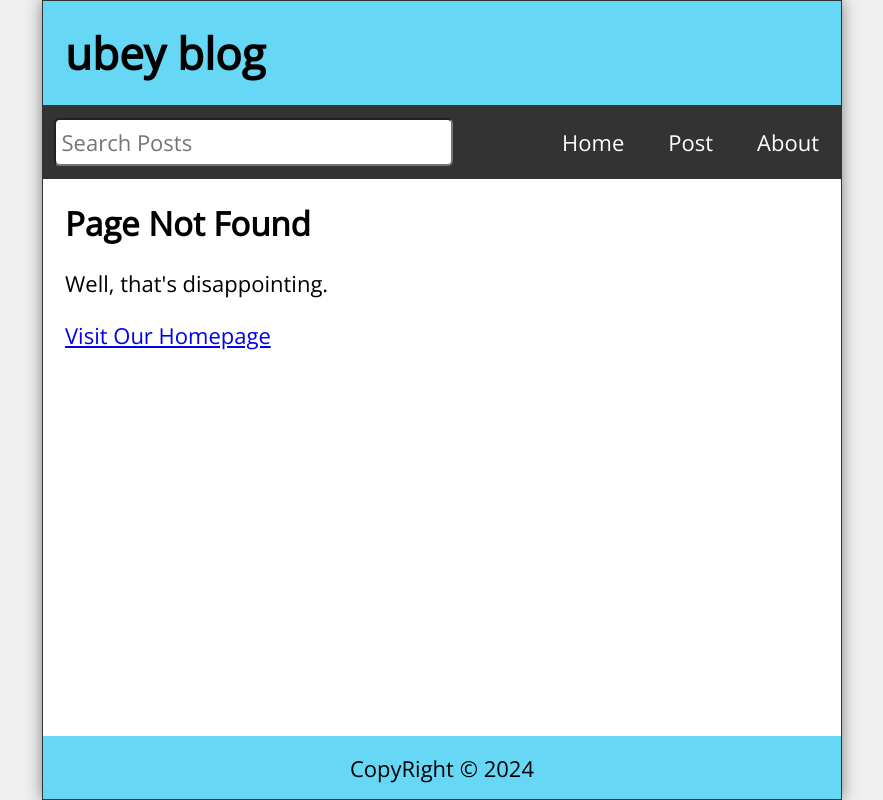
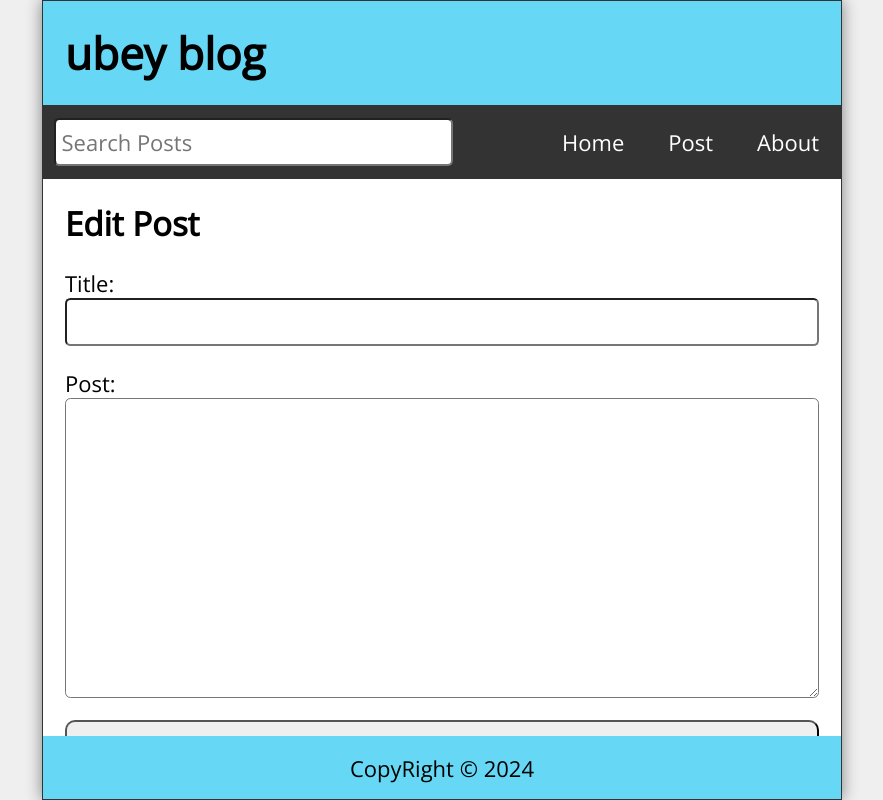
Before and after one commit to ubeysaab/ReactBlog, a React (Vite) app: page /edit/1 in a window 1280 px wide. Before the commit this address had no page. Shown: the whole page, without its empty margins (198-1081 px from the left). Built offline with nearby package versions, Linux system fonts and the light colour scheme; data requests are answered from the project's data file.

Commit message:
:construction: mockingUp all CRUD operations

```diff
--- /dev/null
+++ b/src/Routes/EditPost.jsx
@@ -0,0 +1,51 @@
+import { useEffect } from "react";
+import { useParams, Link } from "react-router-dom";
+
+function EditPost({
+  posts,
+  handleEdit,
+  editBody,
+  setEditBody,
+  editTitle,
+  setEditTitle,
+}) {
+  // * The Id comes out of the params is string
+  const { id } = useParams();
+
+  const post = posts.find((post) => post.id == id);
+  useEffect(() => {
+    if (post) {
+      setEditBody(post.body);
+      setEditTitle(post.title);
+    }
+    // todo : adding post  and setEdits
+  }, []);
+  console.log(post);
+  return (
+    <main className="NewPost">
+      <h2>Edit Post</h2>
+      <form className="newPostForm" onSubmit={(e) => e.preventDefault()}>
+        <label htmlFor="postTitle">Title:</label>
+        <input
+          id="postTitle"
+          type="text"
+          required
+          value={editTitle}
+          onChange={(e) => setEditTitle(e.target.value)}
+        />
+        <label htmlFor="postBody">Post:</label>
+        <textarea
+          id="postBody"
+          required
+          value={editBody}
+          onChange={(e) => setEditBody(e.target.value)}
+        />
+        <button type="submit" onClick={() => handleEdit(id)}>
+          Submit
+        </button>
+      </form>
+    </main>
+  );
+}
+
+export default EditPost;
--- a/src/Routes/PostPage.jsx
+++ b/src/Routes/PostPage.jsx
@@ -1,7 +1,7 @@
 import React from 'react'
-import { Link,useParams } from 'react-router-dom'
-function PostPage({posts,handleDelete}) {
-
+import { Link,useNavigate,useParams } from 'react-router-dom'
+function PostPage({posts,handleDelete,handleEdit}) {
+  let navigate = useNavigate()
   let {id} = useParams();
   // params will return object  return string by the way
   const post = posts.find(post => post.id == id);
@@ -22,6 +22,9 @@
 
             Delete
           </button>
+
+
+          <button onClick={()=>navigate(`/edit/${id}`)}>Edit </button>
           </>
         }
       </article>
--- a/src/Routes/Views.jsx
+++ b/src/Routes/Views.jsx
@@ -1,10 +1,12 @@
 import { useEffect, useState } from "react";
+
 import Home from "./Home";
 import NewPost from "./NewPost";
 import PostPage from "./PostPage";
 import About from "./About";
 import Missing from "./Missing";
 import { Routes, Route, BrowserRouter, useNavigate } from "react-router-dom";
+import EditPost from "./EditPost";
 
 import { format } from "date-fns";
 
@@ -13,18 +15,80 @@
 import Nav from "../Components/Nav";
 import Footer from "../Components/Footer";
 
-import api from "../api/posts"
+import api from "../api/posts"; //! here we import the API so we can use it in our application
 
 function Views() {
-  const [posts, setPosts] = useState([])
+  const [posts, setPosts] = useState([]);
+  let navigate = useNavigate();
+  console.log(posts);
+  useEffect(() => {
+    async function getData() {
+      try {
+        let response = await api.get("/posts");
+        console.log(response);
+        setPosts(response.data);
+      } catch (error) {
+        if (error.response) {
+          // The request was made and the server responded with a status code
+          // that falls out of the range of 2xx
+          console.log(error.response.data);
+          console.log(error.response.status);
+          console.log(error.response.headers);
+        } else if (error.request) {
+          // The request was made but no response was received
+          // `error.request` is an instance of XMLHttpRequest in the browser and an instance of
+          // http.ClientRequest in node.js
+          console.log(error.request);
+        } else {
+          // Something happened in setting up the request that triggered an Error
+          console.log("Error", error.message);
+        }
+      }
+    }
+    getData();
+  }, []);
+  const [editBody, setEditBody] = useState("");
+  const [editTitle, setEditTitle] = useState("");
 
+  async function handleEdit(id) {
+    const datetime = format(new Date(), "MMMM dd, yy pp");
 
-  useEffect(()=>{
-   async function getData(){
+    const updatedPost = { id, title: editTitle, datetime, body: editBody };
     try {
-      let response = await api.get("/posts");
-      console.log(response)
-      setPosts(response.data)
+      // * we using patch if we updating
+      //// api.patch(`/posts/${id}`)
+      //*specific field  but here we replace the entire post
+      const response = await api.put(`/posts/${id}`, updatedPost);
+
+      // * just for where post id match  we pass in the new data which is the updated post
+
+      // console.log(response);
+      setEditBody("");
+      setEditTitle("");
+      console.log("Redirecting should work");
+      setPosts(prev => {
+        return (
+          prev.map(post=> { return post.id == id ?{...response.data}:post})
+        )
+      })
+
+      // console.log("I'm the response U need : ", { ...response.data }.title);
+      navigate("/");
+    } catch (error) {
+      console.log(`Error : ${error.message}`);
+    }
+  }
+
+  async function handleDelete(id) {
+    // * For FrontEnd
+    let newPosts = posts.filter((post) => post.id != id);
+    setPosts(newPosts);
+    navigate("/");
+
+    // * for BackEnd
+    try {
+      let response = await api.delete(`/posts/${id}`);
+      console.log(response.status);
     } catch (error) {
       if (error.response) {
         // The request was made and the server responded with a status code
@@ -39,21 +103,9 @@
         console.log(error.request);
       } else {
         // Something happened in setting up the request that triggered an Error
-        console.log('Error', error.message);
+        console.log("Error", error.message);
       }
-
     }
-
-   }
-   getData()
-  },[])
-
-
-
-  function handleDelete(id) {
-    let newPosts = posts.filter((post) => post.id != id);
-    setPosts(newPosts);
-    navigate("/");
   }
 
   const [search, setSearch] = useState("");
@@ -72,7 +124,7 @@
   }, [search, posts]);
 
   // * to handle submit the new post
-  function handleSubmit(e) {
+  async function handleSubmit(e) {
     let now = new Date();
     e.preventDefault();
 
@@ -85,9 +137,17 @@
 
     setPostTitle("");
     setPostBody("");
-    let newPostsArray = [...posts,newPost];
-    setPosts(newPostsArray);
-    alert("new post added succesfully U will be render to posts page");
+    try {
+      let response = await api.post("/posts", newPost);
+      console.log(response.status);
+      //// let newPostsArray = [...posts,newPost];
+      //* for frontEnd we used it like above put a different way is by
+      let newPostsaArray = [...posts, response.data];
+      setPosts(newPostsaArray);
+      // alert("new post added succesfully U will be render to posts page");
+    } catch (err) {
+      console.log(err.message);
+    }
     navigate("/");
   }
 
@@ -114,6 +174,21 @@
             path="post/:id"
             element={<PostPage posts={posts} handleDelete={handleDelete} />}
           />
+
+          <Route
+            path="edit/:id"
+            element={
+              <EditPost
+                posts={posts}
+                handleEdit={handleEdit}
+                editTitle={editTitle}
+                editBody={editBody}
+                setEditBody={setEditBody}
+                setEditTitle={setEditTitle}
+              />
+            }
+          />
+
           <Route path="About" element={<About />} />
           <Route path="*" element={<Missing />} />
         </Route>
--- a/src/api/posts.js
+++ b/src/api/posts.js
@@ -8,5 +8,7 @@
 
 export default axios.create({
   // that is all we need on this file and axios will continue using it
+
+  // when we would take this project live we need to change this url to whatever url we've in our host
   baseURL: "http://localhost:3000"
 })
--- a/src/db.json
+++ b/src/db.json
@@ -1,30 +1,16 @@
 {
-  "posts":[
-  {
-    "id": 1,
-    "title": "My First Post",
-    "datetime": "July 01, 2021 11:17:36 AM",
-    "body": "Lorem ipsum dolor sit amet consectetur adipisicing elit. Quis consequatur expedita, assumenda similique non optio! Modi nesciunt excepturi corrupti atque blanditiis quo nobis, non optio quae possimus illum exercitationem ipsa!"
-  },
-  {
-    "id": 2,
-    "title": "My 2nd Post",
-    "datetime": "July 01, 2021 11:17:36 AM",
-    "body": "Lorem ipsum dolor sit amet consectetur adipisicing elit. Quis consequatur expedita, assumenda similique non optio! Modi nesciunt excepturi corrupti atque blanditiis quo nobis, non optio quae possimus illum exercitationem ipsa!"
-  },
-  {
-    "id": 3,
-    "title": "My 3rd Post",
-    "datetime": "July 01, 2021 11:17:36 AM",
-    "body": "Lorm ipsum dolor sit amet consectetur adipisicing elit. Quis consequatur expedita, assumenda similique non optio! Modi nesciunt excepturi corrupti atque blanditiis quo nobis, non optio quae possimus illum exercitationem ipsa!"
-  },
-  {
-    "id": 4,
-    "title": "My Fourth Post",
-    "datetime": "July 01, 2021 11:17:36 AM",
-    "body": "Lorem ipsum dolor sit amet consectetur adipisicing elit. Quis consequatur expedita, assumenda similique non optio! Modi nesciunt excepturi corrupti atque blanditiis quo nobis, non optio quae possimus illum exercitationem ipsa!"
-  }
-
+  "posts": [
+    {
+      "id": "1",
+      "title": "the first one has been change 55",
+      "datetime": "April 05, 24 2:35:09 PM",
+      "body": "hello I'm the first one\nfads"
+    },
+    {
+      "id": "2",
+      "title": "dsafa33455adsfa44666",
+      "datetime": "April 05, 24 2:36:12 PM",
+      "body": "im changed\ndddasaasdf"
+    }
   ]
-
 }
```
Also changed, not shown: 1 other file (tests, documents, lock files or other folders).
